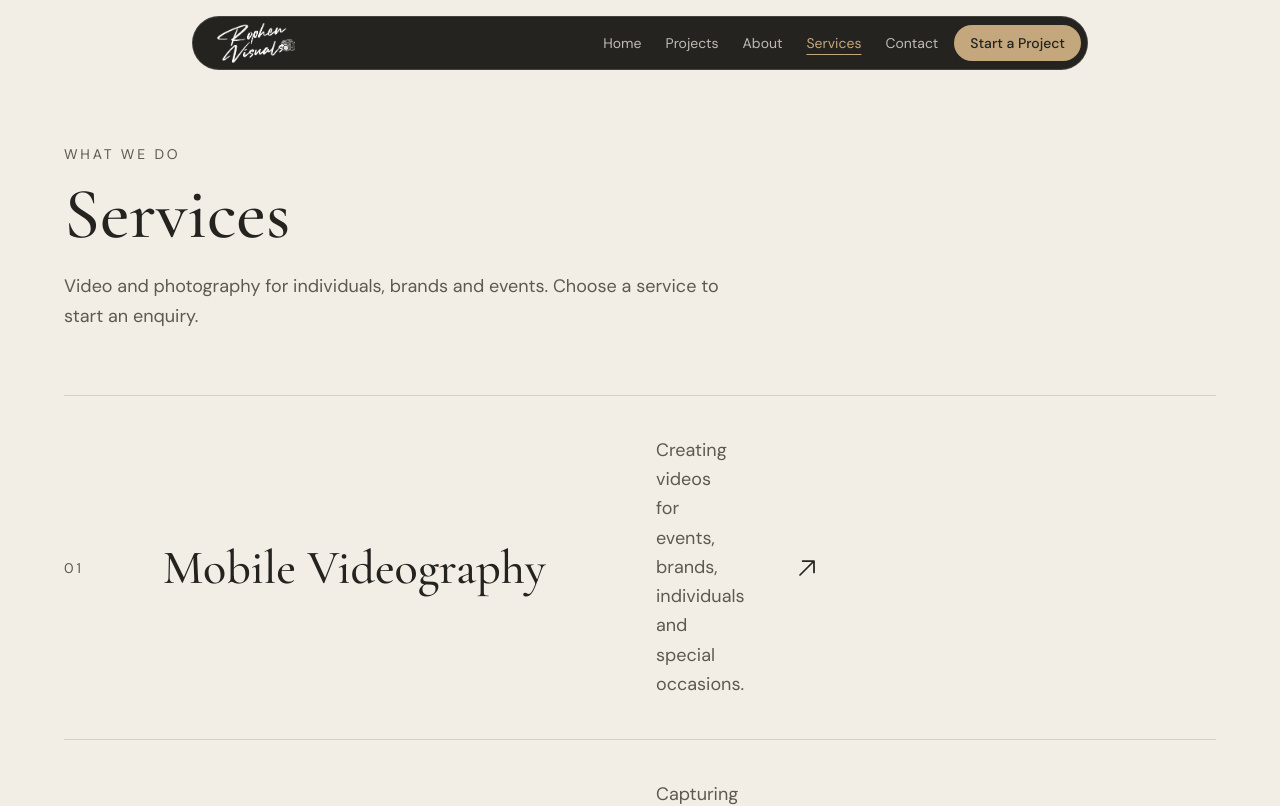
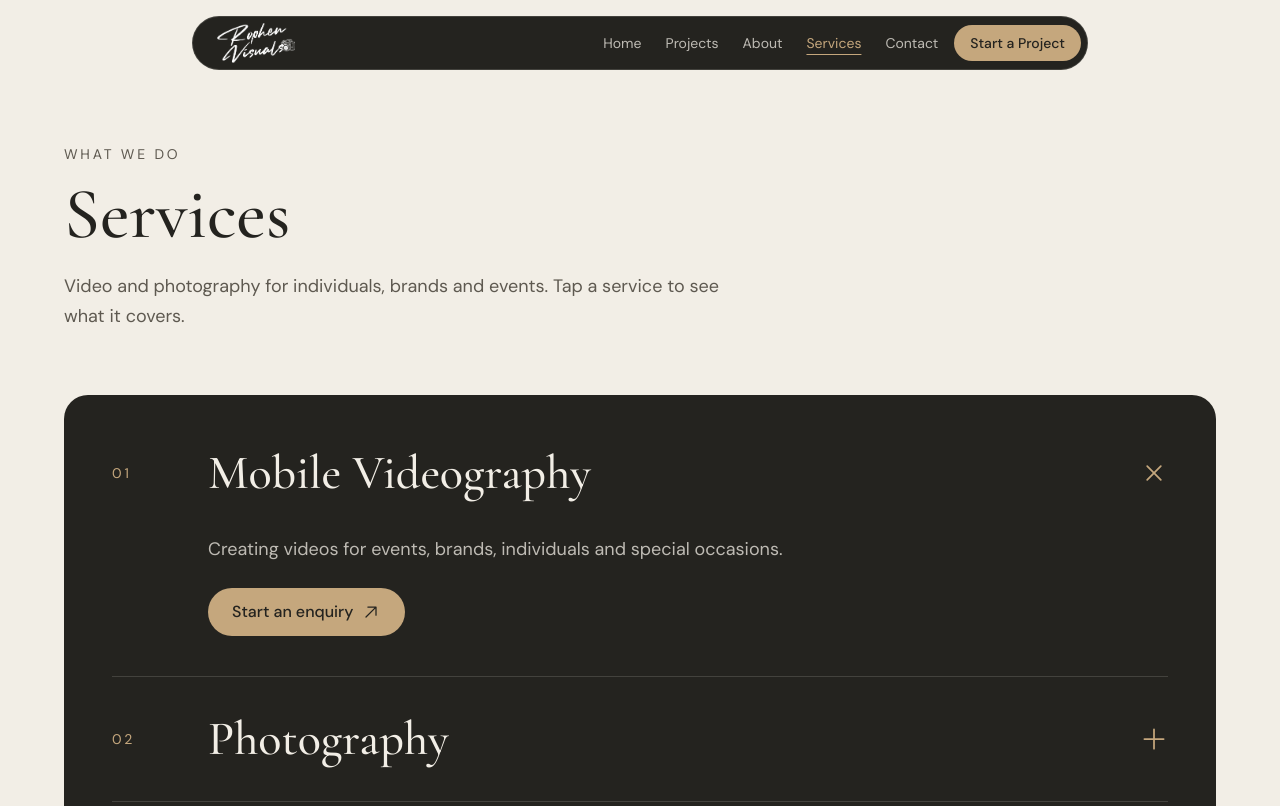
Before and after one commit to Damilola-Dev1/rophen-visuals, a React (Vite) app: page /services in a window 1280 px wide. Shown: the top 806 px of the page. Built offline with nearby package versions, Linux system fonts and the light colour scheme.

Commit message:
Add About portrait, services accordion, service card photos and section spacing

```diff
--- a/src/components/home/FeaturedProjects.tsx
+++ b/src/components/home/FeaturedProjects.tsx
@@ -26,7 +26,7 @@ export default function FeaturedProjects() {
     <section
       id="projects"
       aria-labelledby="projects-heading"
-      className="bg-ivory px-6 pb-20 pt-8 md:px-16 md:pb-28 md:pt-16"
+      className="bg-ivory px-6 pb-0 pt-8 md:px-16 md:pt-16"
     >
       <div className="mx-auto max-w-[1400px]">
         <div className="flex flex-col gap-6 md:flex-row md:items-end md:justify-between">
@@ -87,6 +87,12 @@ export default function FeaturedProjects() {
             ))}
           </ul>
         )}
+
+        {/* Thin line marking where Featured Projects ends and Services begins. */}
+        <div
+          aria-hidden="true"
+          className="mt-12 border-t border-charcoal/15 md:mt-16"
+        />
       </div>
     </section>
   );
--- a/src/data/about.ts
+++ b/src/data/about.ts
@@ -4,7 +4,8 @@ import type { AboutContent } from "../types";
 // An empty value shows a dev-only slot locally and is hidden on the live site.
 export const about: AboutContent = {
   name: "Funmilola Adekunle",
-  portraitImage: "",
+  portraitImage:
+    "https://res.cloudinary.com/xowl35un/image/upload/f_auto,q_auto,w_1000/funmilola-portrait",
   portraitAlt:
     "Portrait of Funmilola Adekunle, the creative behind Rophen Visuals",
   paragraphs: [
--- a/src/data/services.ts
+++ b/src/data/services.ts
@@ -1,17 +1,22 @@
 import type { Service } from "../types";
 
 // The slug is used in the link /contact?service=<slug>.
+// image: only use a real photo from the client's work. Leave it out if there isn't one.
 export const services: Service[] = [
   {
     slug: "mobile-videography",
     title: "Mobile Videography",
     description:
       "Creating videos for events, brands, individuals and special occasions.",
+    image:
+      "https://res.cloudinary.com/xowl35un/video/upload/so_10/v1794751554/wedding-3.jpg",
   },
   {
     slug: "photography",
     title: "Photography",
     description: "Capturing portraits, products, events and lifestyle moments.",
+    image:
+      "https://res.cloudinary.com/xowl35un/image/upload/f_auto,q_auto,w_900/lens-06",
   },
   {
     slug: "content-creation",
@@ -24,6 +29,8 @@ export const services: Service[] = [
     title: "Event Coverage",
     description:
       "Documenting events, capturing the highlights, important moments and little details.",
+    image:
+      "https://res.cloudinary.com/xowl35un/video/upload/so_10/v1794750715/wedding-1-720.jpg",
   },
   {
     slug: "behind-the-scenes",
--- a/src/pages/AboutPage.tsx
+++ b/src/pages/AboutPage.tsx
@@ -44,7 +44,7 @@ export default function AboutPage() {
             {about.name}
           </h1>
 
-          <div className="mt-8 space-y-5 text-base leading-relaxed text-charcoal md:text-lg">
+          <div className="mt-8 space-y-5 text-justify text-base leading-relaxed text-charcoal hyphens-auto md:text-lg">
             {about.paragraphs.map((paragraph) => (
               <p key={paragraph.slice(0, 24)}>{paragraph}</p>
             ))}
--- a/src/pages/ServicesPage.tsx
+++ b/src/pages/ServicesPage.tsx
@@ -1,11 +1,16 @@
+import { useState } from "react";
 import { Link } from "react-router-dom";
-import { ArrowUpRight } from "@phosphor-icons/react";
+import { AnimatePresence, motion, useReducedMotion } from "framer-motion";
+import { ArrowUpRight, Plus } from "@phosphor-icons/react";
 import CtaSection from "../components/home/CtaSection";
 import { services } from "../data/services";
 import { usePageTitle } from "../hooks/usePageTitle";
 
 export default function ServicesPage() {
   usePageTitle("Services");
+
+  const [openIndex, setOpenIndex] = useState<number | null>(0);
+  const reduceMotion = useReducedMotion();
 
   return (
     <>
@@ -18,42 +23,84 @@ export default function ServicesPage() {
             Services
           </h1>
           <p className="mt-6 max-w-2xl text-base leading-relaxed text-stone-deep md:text-lg">
-            Video and photography for individuals, brands and events. Choose a
-            service to start an enquiry.
+            Video and photography for individuals, brands and events. Tap a
+            service to see what it covers.
           </p>
 
-          <ul className="mt-12 border-t border-charcoal/15 md:mt-16">
-            {services.map((service, index) => (
-              <li key={service.slug} className="border-b border-charcoal/15">
-                <Link
-                  to={`/contact?service=${service.slug}`}
-                  className="group grid grid-cols-[auto_1fr_auto] items-start gap-x-5 gap-y-3 py-8 focus-visible:outline focus-visible:outline-2 focus-visible:-outline-offset-4 focus-visible:outline-charcoal md:grid-cols-12 md:items-center md:gap-x-8 md:py-10"
+          <ul className="mt-12 rounded-3xl bg-charcoal px-6 py-2 md:mt-16 md:px-12 md:py-4">
+            {services.map((service, index) => {
+              const isOpen = openIndex === index;
+              const buttonId = `service-button-${service.slug}`;
+              const panelId = `service-panel-${service.slug}`;
+
+              return (
+                <li
+                  key={service.slug}
+                  className="border-b border-ivory/15 last:border-b-0"
                 >
-                  <span className="pt-1 text-sm tracking-[0.2em] text-stone-deep md:col-span-1 md:pt-0">
+                  <h2>
+                    <button
+                      type="button"
+                      id={buttonId}
+                      aria-expanded={isOpen}
+                      aria-controls={panelId}
+                      onClick={() => setOpenIndex(isOpen ? null : index)}
+                      className="group grid w-full grid-cols-[2.5rem_1fr_auto] items-center gap-x-4 py-6 text-left focus-visible:outline focus-visible:outline-2 focus-visible:-outline-offset-4 focus-visible:outline-[#c5a77d] md:grid-cols-[4rem_1fr_auto] md:gap-x-8 md:py-8"
+                    >
+                      <span className="text-sm tracking-[0.2em] text-[#c5a77d]">
                         {String(index + 1).padStart(2, "0")}
                       </span>
-
-                  <h2 className="font-display text-3xl font-medium leading-tight text-charcoal transition-transform duration-300 ease-out group-hover:translate-x-2 group-active:translate-x-2 motion-reduce:transform-none md:col-span-5 md:text-5xl">
+                      <span className="font-display text-2xl font-medium leading-tight text-ivory md:text-5xl">
                         {service.title}
-                  </h2>
-
-                  <ArrowUpRight
+                      </span>
+                      <Plus
                         size={28}
                         weight="regular"
                         aria-hidden="true"
-                    className="text-charcoal transition-transform duration-300 group-hover:-translate-y-1 group-hover:translate-x-1 motion-reduce:transform-none md:order-last md:col-span-1 md:justify-self-end"
+                        className={`text-[#c5a77d] transition-transform duration-300 motion-reduce:transition-none ${
+                          isOpen ? "rotate-45" : ""
+                        }`}
                       />
+                    </button>
+                  </h2>
 
-                  <p className="col-start-2 col-end-4 text-base leading-relaxed text-stone-deep md:col-span-5 md:col-start-auto md:col-end-auto md:text-lg">
+                  <AnimatePresence initial={false}>
+                    {isOpen && (
+                      <motion.div
+                        id={panelId}
+                        role="region"
+                        aria-labelledby={buttonId}
+                        initial={{ height: 0, opacity: 0 }}
+                        animate={{ height: "auto", opacity: 1 }}
+                        exit={{ height: 0, opacity: 0 }}
+                        transition={{
+                          duration: reduceMotion ? 0 : 0.35,
+                          ease: "easeOut",
+                        }}
+                        className="overflow-hidden"
+                      >
+                        <div className="pb-8 pl-[3.5rem] md:pb-10 md:pl-[6rem]">
+                          <p className="max-w-xl text-base leading-relaxed text-ivory/75 md:text-lg">
                             {service.description}
-                    <span className="sr-only">
-                      {" "}
-                      Enquire about {service.title}.
-                    </span>
                           </p>
+                          <Link
+                            to={`/contact?service=${service.slug}`}
+                            className="mt-6 inline-flex items-center gap-2 rounded-full bg-[#c5a77d] px-6 py-3 text-base font-medium text-charcoal transition-opacity duration-300 hover:opacity-85 focus-visible:outline focus-visible:outline-2 focus-visible:outline-offset-4 focus-visible:outline-ivory"
+                          >
+                            Start an enquiry
+                            <ArrowUpRight
+                              size={20}
+                              weight="regular"
+                              aria-hidden="true"
+                            />
                           </Link>
+                        </div>
+                      </motion.div>
+                    )}
+                  </AnimatePresence>
                 </li>
-            ))}
+              );
+            })}
           </ul>
         </div>
       </section>
--- a/src/types/index.ts
+++ b/src/types/index.ts
@@ -45,6 +45,9 @@ export interface Service {
   slug: string;
   title: string;
   description: string;
+  // Optional real photo from the client's work. Leave empty if there isn't one yet.
+  image?: string;
+  imageAlt?: string;
 }
 
 export interface AboutContent {
```
Also changed, not shown: src/components/home/ServicesOverview.tsx (+20 -6 lines). Lines whose indentation alone changed are shown as unchanged.
